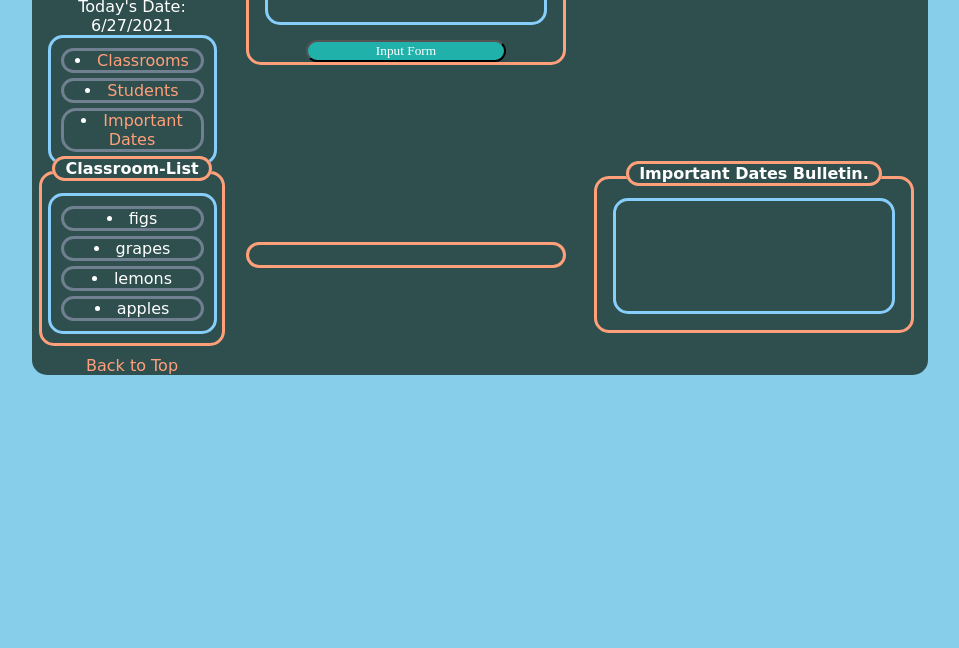
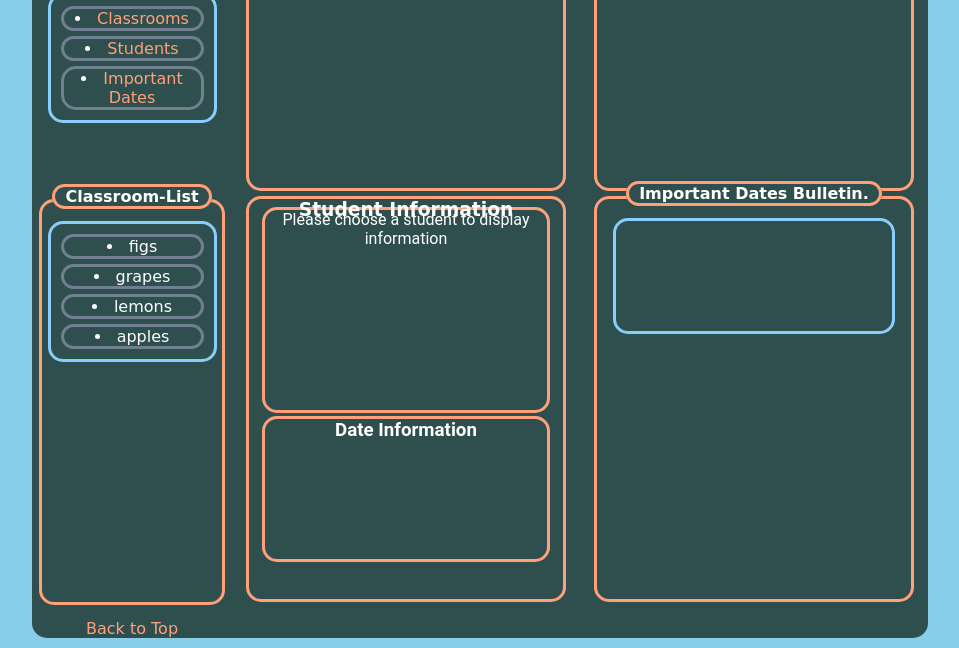
Before and after one commit to EvanDBush/classroom-organizer, a website: page public/index.html in a window 1280 px wide. Shown: the part 212-860 px from the top of the page, without its empty margins (160-1119 px from the left). Before the commit the page ends 800 px from the top, so only its background shows below. Drawn offline with Linux system fonts and the light colour scheme; no server answers; a web font is replaced by a local one.

Commit message:
put date and student information in one div

```diff
--- a/public/css/style.css
+++ b/public/css/style.css
@@ -59,7 +59,7 @@
     margin: 5% auto;
     margin-top: 0%;
     min-height: 100px;
-    max-height: 400px;
+    max-height: 340px;
     overflow-y: scroll;
     list-style-position: inside;
     border: medium solid lightskyblue;
@@ -67,7 +67,7 @@
 }
 
 fieldset {
-    border: medium solid lightsalmon;
+    border: medium solid lightskyblue;
     border-radius: 15px;
     background: lightseagreen;
 }
@@ -77,7 +77,19 @@
     font-family: 'Baloo Tammudu 2';
     background: lightseagreen;
     color: white;
+    border: medium solid lightsalmon;
     border-radius: 15px;
+}
+
+#student-information {
+    height: 50%;
+    font-family: 'Roboto';
+    overflow-y: scroll;
+}
+#date-information {
+    height: 35%;
+    font-family: 'Roboto';
+    overflow-y: scroll;
 }
 
 a:link {
@@ -149,13 +161,24 @@
 
 @media (min-width: 900px) {
     body {
-        width: 70%;
+        width: 90%;
         display: grid;
         grid-template-columns: 200px 1fr 1fr;
         justify-content: center;
     }
 
+    header h3 {
+        display: none;
+    }
+
     div {
         width: 90%;
+        height: 400px;
     }
 }
+
+@media (min-width: 1200px) {
+    body {
+        width: 70%;
+    }
+}
--- a/public/index.html
+++ b/public/index.html
@@ -64,13 +64,20 @@
         <h4>Classroom-List</h4>
         <ul id="classroom-ulist"></ul>
     </div>
-    <div id="student-information"></div>
+    <div>
+        <h3>Student Information</h3>
+        <div id="student-information"> Please choose a student to display information</div>
+        <div id="date-information">
+            <h3> Date Information</h3>
+            <p id="descriptionP"></p>
+            <p id="counterP"></p>
+        </div>
+    </div>
     <div>
         <h4>Important Dates Bulletin.</h4>
         <ul id="date-list"></ul>
-        <p id="descriptionP"></p>
-        <p id="counterP"></p>
         <span id="test"></span>
+
     </div>
     <span><a href="#top">Back to Top</a></span>
 </body>
--- a/public/js/dates.js
+++ b/public/js/dates.js
@@ -42,9 +42,6 @@
         const daysTill = Math.floor(((new Date(date.date[0]).getTime()) - today.getTime())/(1000 * 60 * 60 * 24))
         let counterP = document.getElementById('counterP');
         counterP.textContent = `${daysTill} days until ${date.name} !!!`
-
-        document.getElementById('test').appendChild(descriptionP);
-        document.getElementById('test').appendChild(counterP);
     }
 })
 })
```
